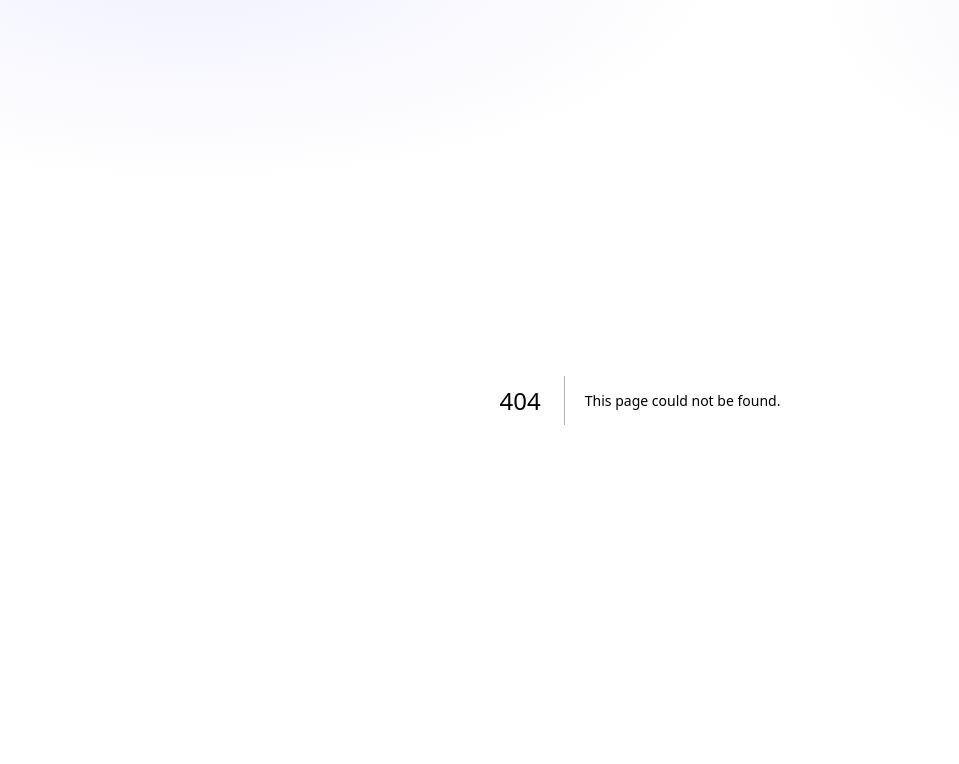
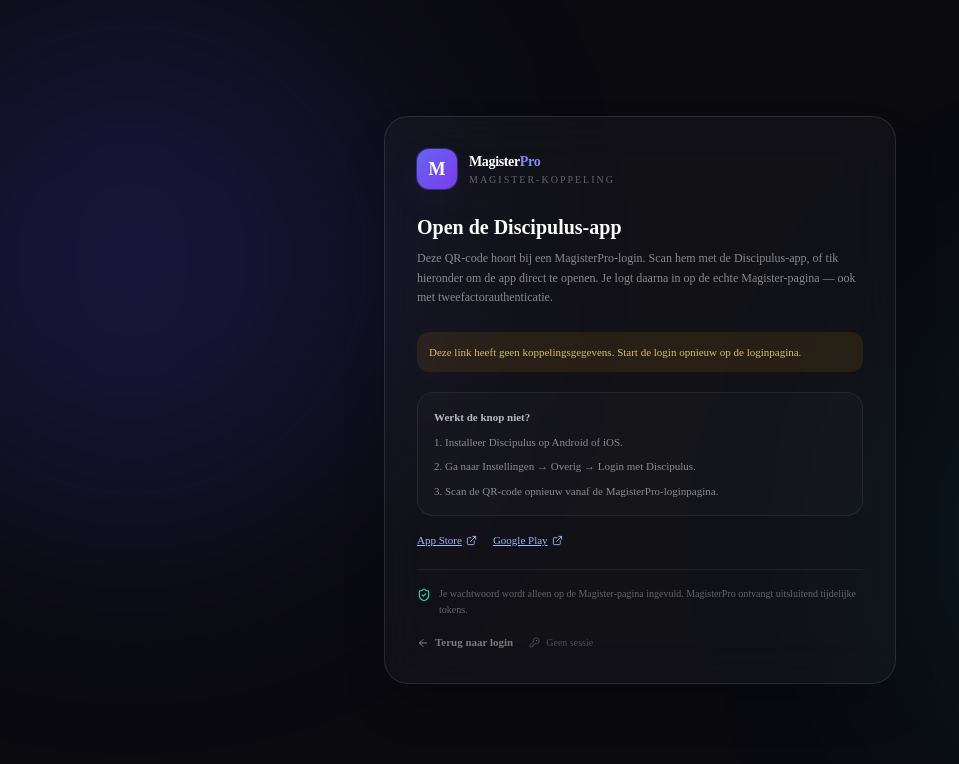
Before and after one commit to oolievier/magisterpro, a Next.js app: page /discipulus/login in a window 1280 px wide. Before the commit this address had no page. Shown: the top 764 px of the page, without its empty margins (0-959 px from the left). Built offline with nearby package versions, Linux system fonts and the light colour scheme.

Commit message:
Herstel QR-koppeling: eigen landingspagina en Discipulus complete-alias

```diff
--- /dev/null
+++ b/app/api/auth/custom-login/complete/route.ts
@@ -0,0 +1,11 @@
+/**
+ * Protocol-compatibel met de open-source Discipulus auth-gateway.
+ * De app post de tokens naar `/api/auth/custom-login/complete`; onze QR-store
+ * zit achter `/api/auth/magister/qr/complete`. Deel dezelfde implementatie.
+ */
+export {
+  POST,
+  OPTIONS,
+  runtime,
+  dynamic,
+} from "../../magister/qr/complete/route";
--- /dev/null
+++ b/app/discipulus/login/page.tsx
@@ -0,0 +1,90 @@
+"use client";
+
+import { useEffect, useState } from "react";
+import Link from "next/link";
+import { ArrowLeft, ExternalLink, KeyRound, ShieldCheck, Smartphone } from "lucide-react";
+
+/**
+ * Bestemming van de QR-code. Discipulus verwerkt de QR zelf; een gewone
+ * scanner/camera opent deze pagina en kan de app alsnog starten.
+ */
+export default function DiscipulusLoginPage() {
+  const [params, setParams] = useState<{ requestId: string; backendUrl: string; deepLink: string }>({
+    requestId: "",
+    backendUrl: "",
+    deepLink: "discipulus://login",
+  });
+
+  useEffect(() => {
+    const search = new URLSearchParams(window.location.search);
+    const requestId = search.get("requestId") ?? "";
+    const backendUrl = search.get("backendUrl") ?? window.location.origin;
+    const deepLink = new URL("discipulus://login");
+    deepLink.searchParams.set("requestId", requestId);
+    deepLink.searchParams.set("backendUrl", backendUrl);
+    deepLink.searchParams.set("requireRefreshToken", "true");
+    setParams({ requestId, backendUrl, deepLink: deepLink.toString() });
+  }, []);
+
+  return (
+    <main className="relative flex min-h-screen items-center justify-center overflow-hidden bg-[#0a0a0f] px-4 py-10 text-white">
+      <div className="pointer-events-none absolute -left-32 top-0 h-[520px] w-[520px] rounded-full bg-indigo-600/20 blur-[120px]" />
+      <div className="pointer-events-none absolute -right-40 bottom-0 h-[520px] w-[520px] rounded-full bg-cyan-500/10 blur-[130px]" />
+
+      <div className="relative w-full max-w-lg rounded-3xl border border-white/10 bg-white/[0.03] p-8 shadow-2xl backdrop-blur-xl">
+        <div className="mb-6 flex items-center gap-3">
+          <div className="flex h-10 w-10 items-center justify-center rounded-xl bg-gradient-to-br from-indigo-500 to-violet-600 text-lg font-black shadow-glow">M</div>
+          <div>
+            <p className="text-sm font-extrabold tracking-tight">Magister<span className="text-indigo-400">Pro</span></p>
+            <p className="text-[10px] uppercase tracking-[0.2em] text-white/35">Magister-koppeling</p>
+          </div>
+        </div>
+
+        <h1 className="text-xl font-bold">Open de Discipulus-app</h1>
+        <p className="mt-2 text-xs leading-relaxed text-white/50">
+          Deze QR-code hoort bij een MagisterPro-login. Scan hem met de Discipulus-app, of tik hieronder om de app direct te openen. Je logt daarna in op de echte Magister-pagina — ook met tweefactorauthenticatie.
+        </p>
+
+        {params.requestId ? (
+          <a href={params.deepLink} className="btn-primary mt-6 w-full justify-center !py-3">
+            <Smartphone size={15} /> Open Discipulus
+          </a>
+        ) : (
+          <p className="mt-6 rounded-xl bg-amber-500/10 p-3 text-[11px] text-amber-200/80">
+            Deze link heeft geen koppelingsgegevens. Start de login opnieuw op de loginpagina.
+          </p>
+        )}
+
+        <div className="mt-5 space-y-2 rounded-2xl border border-white/[0.07] bg-white/[0.02] p-4 text-[11px] text-white/50">
+          <p className="font-semibold text-white/70">Werkt de knop niet?</p>
+          <p>1. Installeer Discipulus op Android of iOS.</p>
+          <p>2. Ga naar Instellingen → Overig → Login met Discipulus.</p>
+          <p>3. Scan de QR-code opnieuw vanaf de MagisterPro-loginpagina.</p>
+        </div>
+
+        <div className="mt-4 flex flex-wrap gap-x-4 gap-y-2 text-[11px]">
+          <a className="inline-flex items-center gap-1 text-indigo-300 underline" href="https://apps.apple.com/nl/app/discipulus/id6478711986" target="_blank" rel="noreferrer">
+            App Store <ExternalLink size={11} />
+          </a>
+          <a className="inline-flex items-center gap-1 text-indigo-300 underline" href="https://play.google.com/store/apps/details?id=dev.harrydekat.discipulus" target="_blank" rel="noreferrer">
+            Google Play <ExternalLink size={11} />
+          </a>
+        </div>
+
+        <div className="mt-5 flex items-start gap-2 border-t border-white/[0.07] pt-4 text-[10px] leading-relaxed text-white/35">
+          <ShieldCheck size={14} className="mt-0.5 shrink-0 text-emerald-400" />
+          <span>Je wachtwoord wordt alleen op de Magister-pagina ingevuld. MagisterPro ontvangt uitsluitend tijdelijke tokens.</span>
+        </div>
+
+        <div className="mt-4 flex items-center gap-4">
+          <Link href="/login" className="inline-flex items-center gap-1.5 text-[11px] font-semibold text-white/45 hover:text-white">
+            <ArrowLeft size={12} /> Terug naar login
+          </Link>
+          <span className="inline-flex items-center gap-1.5 text-[10px] text-white/25">
+            <KeyRound size={11} /> {params.requestId ? `Sessie ${params.requestId.slice(0, 8)}…` : "Geen sessie"}
+          </span>
+        </div>
+      </div>
+    </main>
+  );
+}
--- a/app/login/page.tsx
+++ b/app/login/page.tsx
@@ -85,7 +85,13 @@ export default function LoginPage() {
       const json = await res.json() as { requestId?: string; message?: string };
       if (!res.ok || !json.requestId) throw new Error(json.message ?? "Kon de QR-koppeling niet starten.");
 
-      const payload = `https://discipulus.harrydekat.dev/login?requestId=${encodeURIComponent(json.requestId)}&backendUrl=${encodeURIComponent(window.location.origin)}&requireRefreshToken=true`;
+      // Wijst naar onze eigen pagina: gewone camera's openen geen 404 meer,
+      // en Discipulus leest requestId/backendUrl uit elke http(s)-QR-URL.
+      const target = new URL("/discipulus/login", window.location.origin);
+      target.searchParams.set("requestId", json.requestId);
+      target.searchParams.set("backendUrl", window.location.origin);
+      target.searchParams.set("requireRefreshToken", "true");
+      const payload = target.toString();
       const image = await QRCode.toDataURL(payload, {
         width: 280,
         margin: 1,
```
Also changed, not shown: 1 other file (tests, documents, lock files or other folders).
